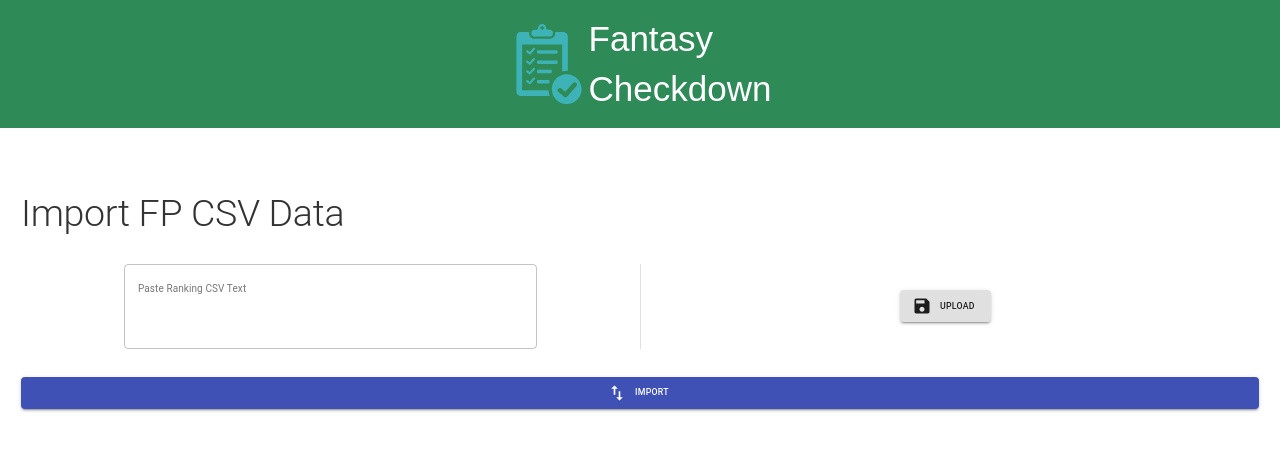
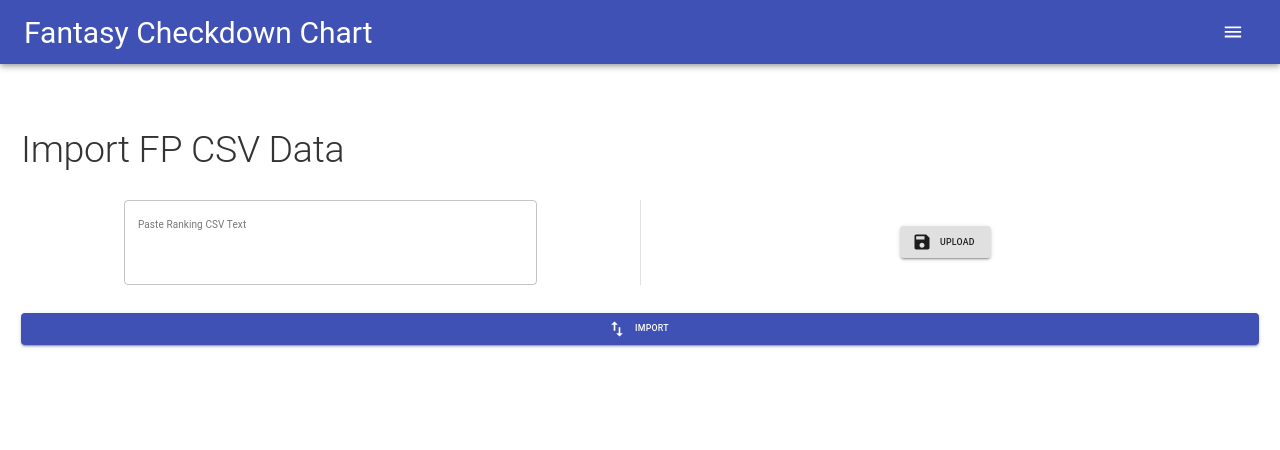
Before and after one commit to ajesk/fantasy-checkdown, a React (Create React App) app: page / in a window 1280 px wide. Shown: the top 450 px of the page. Built offline with nearby package versions, Linux system fonts and the light colour scheme.

Commit message:
feat: added a nav drawer

```diff
--- a/src/components/Header/Header.jsx
+++ b/src/components/Header/Header.jsx
@@ -1,13 +1,39 @@
-import React from 'react';
-import logo from './checklist.svg'
+import React, { useState } from 'react';
+import { makeStyles } from '@material-ui/core/styles';
+import AppBar from '@material-ui/core/AppBar';
+import Toolbar from '@material-ui/core/Toolbar';
+import Typography from '@material-ui/core/Typography';
+import IconButton from '@material-ui/core/IconButton';
+import MenuIcon from '@material-ui/icons/Menu';
+import Drawer from '@material-ui/core/Drawer';
 
-const Header = () => (
-  <div className="app-header">
-    <div className="nav-brand">
-      <img src={logo} className="app-logo" alt="logo" />
-    </div>
-    <div className="nav-text">Fantasy Checkdown</div>
-  </div>
-)
+const useStyles = makeStyles((theme) => ({
+  title: {
+    flexGrow: 1,
+  },
+}));
+
+const Header = () => {
+  const classes = useStyles();
+  const [showDrawer, setDrawer] = useState(false);
+
+  return (
+    <>
+      <AppBar position="sticky">
+        <Toolbar>
+          <Typography variant="h3" component="h1" className={classes.title}>
+            Fantasy Checkdown Chart
+          </Typography>
+          <IconButton color="inherit" aria-label="menu" onClick={() => setDrawer(true)}>
+            <MenuIcon fontSize="large" />
+          </IconButton>
+        </Toolbar>
+      </AppBar>
+      <Drawer anchor="right" open={showDrawer} onClose={() => setDrawer(false)}>
+        hooplah
+      </Drawer>
+    </>
+  )
+}
 
 export default Header;
```
